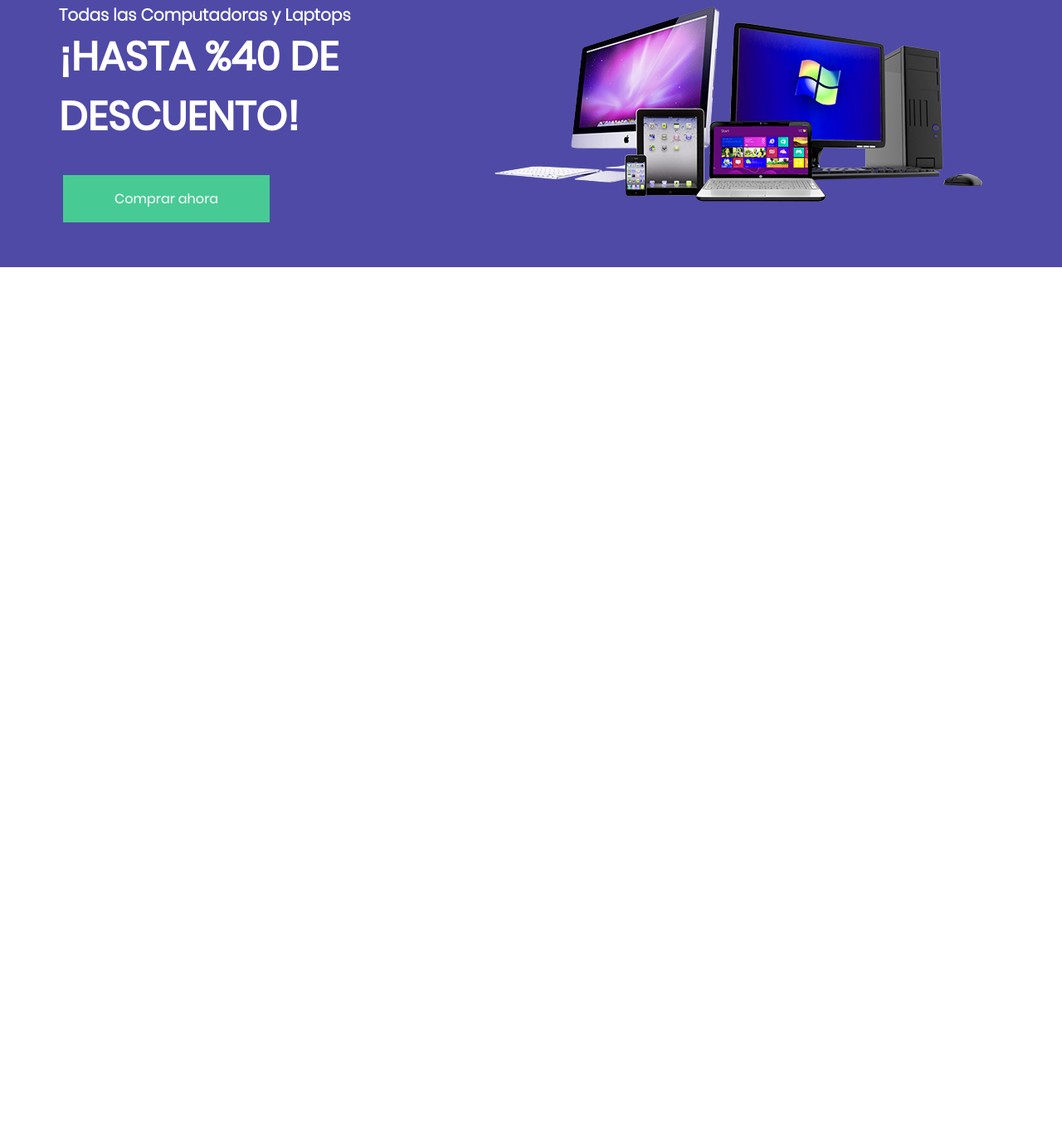
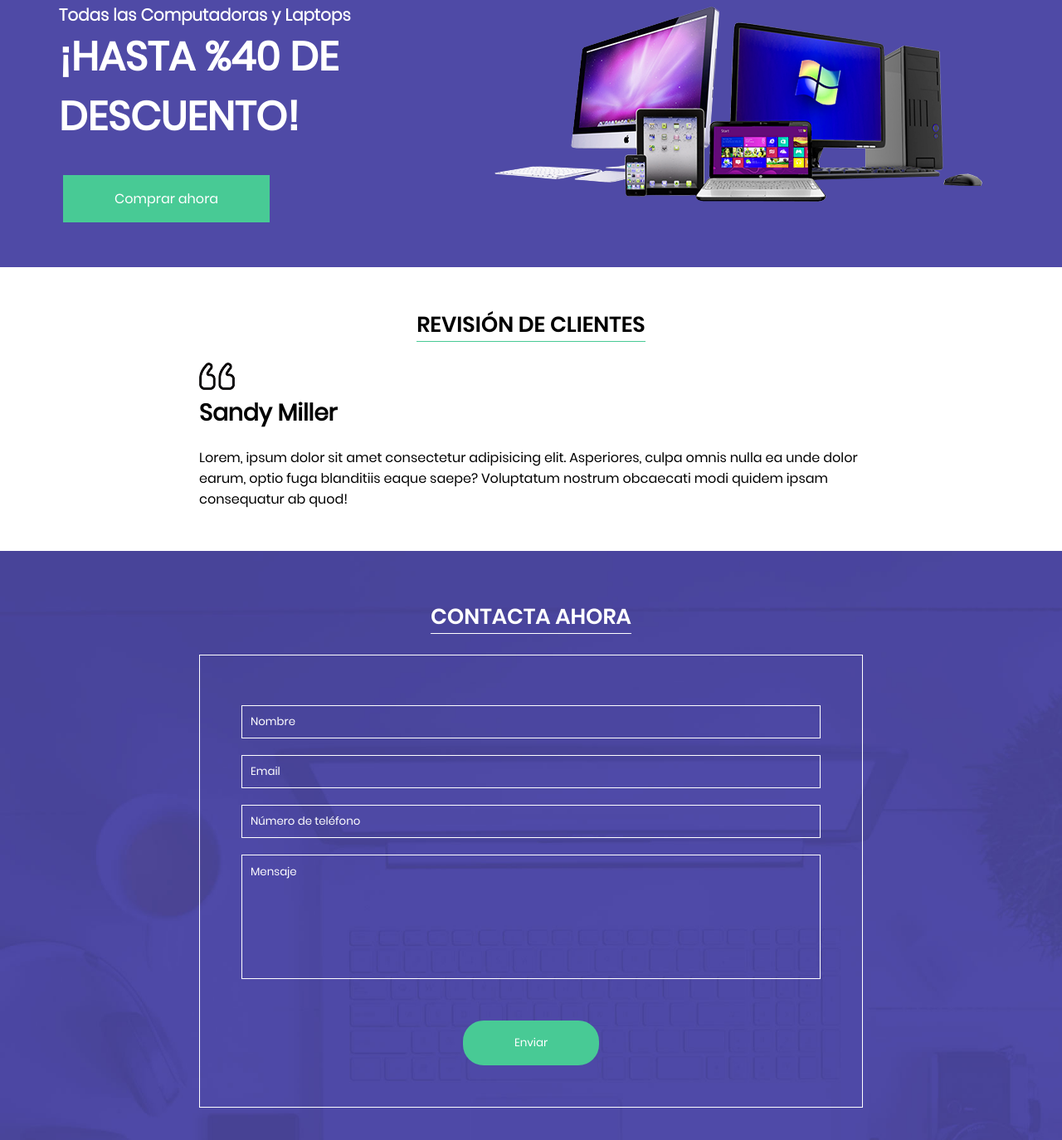
Before and after one commit to AlannGalvan/Pagina-responsiva, a plain HTML site: page index.html in a window 1280 px wide. Shown: the part 2582-3956 px from the top of the page at 83% size. Before the commit the page ends 2904 px from the top, so only its background shows below. Drawn offline with Linux system fonts and the light colour scheme.

Commit message:
seccion form

```diff
--- a/index.html
+++ b/index.html
@@ -79,7 +79,7 @@
 
     <!-- SECTION PRODUCTOS -->
     <section class="products">
-        <h3>NUESTROS PRODUCTOS</h3>
+        <h3 class="section-title">NUESTROS PRODUCTOS</h3>
         <div class="products-container">
             <div class="product-card">
                 <img src="./assets/images/product1.png" />
@@ -136,8 +136,33 @@
         </div>
     </section>
     <!-- END BANNER -->
-    <section></section>
-    <section></section>
+
+    <!-- REVIEWS SECTION -->
+    <section class="reviews">
+        <h3 class="section-title">Revisión de clientes</h3>
+        <div class="review-card">
+            <img src="./assets/images/cos.png" />
+            <h5>Sandy Miller</h5>
+            <p>Lorem, ipsum dolor sit amet consectetur adipisicing elit. Asperiores, culpa omnis nulla ea unde dolor
+                earum, optio fuga blanditiis eaque saepe? Voluptatum nostrum obcaecati modi quidem ipsam consequatur ab
+                quod!</p>
+        </div>
+    </section>
+    <!-- END REVIEWS SECTION -->
+
+    <!-- FORM SECTION -->
+    <section class="contact">
+        <h3 class="section-title-white">Contacta ahora</h3>
+        <form class="contact-form" action="#" method="post">
+             <input type="text" name="name" id="name" class="contact-input" placeholder="Nombre" />
+             <input type="text" name="email" id="email" class="contact-input" placeholder="Email" />
+             <input type="text" name="phone" id="phone" class="contact-input" placeholder="Número de teléfono" />
+             <textarea name="message" id="message" class="contact-textarea" placeholder="Mensaje"></textarea>
+             <input type="submit" value="Enviar" class="contact-btn"/>
+        </form>
+    </section>
+    <!-- END FORM SECTION -->
+
     <footer></footer>
 
 </body>
--- a/style.css
+++ b/style.css
@@ -4,14 +4,14 @@
     --secondary-color: #48ca95;
     --bg-color: #f7f7f7;
     --ligth-color: #fff;
-    --dark-color:#000;
+    --dark-color: #000;
 
     --header-title-font: Poppins-Bold;
     --section-title-font: Poppins-semibold;
     --text-font: Poppins;
     --menu-font: Poppins-Bold;
     --banner-subtitle-font: Poppins-ligth;
-    --banner-title-font:Poppins;
+    --banner-title-font: Poppins;
 }
 
 * {
@@ -41,7 +41,7 @@
     src: url('./assets/fonts/Poppins-SemiBold.ttf');
 }
 
-@font-face{
+@font-face {
     font-family: Poppins-ligth;
     src: url('./assets/fonts/Poppins-Light.ttf');
 }
@@ -227,7 +227,7 @@ nav ul li a:hover {
     padding-top: 50px;
 }
 
-.products h3 {
+.section-title {
     text-transform: uppercase;
     font-size: 26px;
     font-family: var(--section-title-font);
@@ -271,7 +271,7 @@ nav ul li a:hover {
     margin: 0px 5px;
 }
 
-@media(max-width:1100px){
+@media(max-width:1100px) {
     .products-container {
         width: 96%;
     }
@@ -320,14 +320,135 @@ nav ul li a:hover {
     background-color: var(--secondary-color);
 }
 
-.btn-primary-full:hover{
+.btn-primary-full:hover {
     color: var(--secondary-color);
     background-color: var(--primary-color);
 }
 
-@media(max-width:800px){
+@media(max-width:800px) {
     .banner-content {
-       flex-direction: column;
+        flex-direction: column;
     }
 }
+
 /* END BANNER  SECTION*/
+
+/* REVIEWS SECTION */
+
+.reviews {
+    display: flex;
+    justify-content: center;
+    align-items: center;
+    flex-direction: column;
+    padding-top: 50px;
+    padding-bottom: 50px;
+}
+
+.review-card {
+    width: 800px;
+}
+
+.review-card h5 {
+    font-size: 28px;
+    margin-bottom: 20px;
+}
+
+@media(max-width:800px) {
+    .review-card {
+        width: 96%;
+    }
+}
+
+/* END REVIEWS SECTION */
+
+/* FORM SECTION */
+
+.contact{
+    background-image: url(./assets/images/contact_g.jpg);
+    background-size: cover;
+    background-repeat: no-repeat;
+    display: flex;
+    justify-content: center;
+    align-items: center;
+    padding-top: 60px;
+    padding-bottom: 60px;
+    flex-direction: column;
+}
+
+.contact-form{
+    border: 1px solid var(--ligth-color);
+    padding: 50px;
+    width: 800px;
+    display: flex;
+    flex-direction: column;
+    align-items: center;
+    justify-content: center;
+}
+
+.section-title-white {
+    text-transform: uppercase;
+    font-size: 26px;
+    font-family: var(--section-title-font);
+    border-bottom: 1px solid var(--ligth-color);
+    margin-bottom: 25px;
+    color: var(--ligth-color);
+}
+
+.contact-input {
+      width: 100%;
+      height: 40px;
+      margin: 10px 0px;
+      padding: 10px;
+      background-color: transparent;
+      box-shadow: none;
+      outline: none;
+      border: 1px solid var(--ligth-color);
+      color: var(--ligth-color);
+}
+
+.contact-textarea{
+    color: var(--ligth-color);
+    background-color: transparent;
+    margin: 10px 0px;
+    padding: 10px;
+    border: 1px solid var(--ligth-color);
+    resize: none;
+    width: 100%;
+    height: 150px;
+
+}
+
+.contact-input::placeholder {
+    color: var(--ligth-color);
+}
+
+.contact-input::-moz-placeholder {
+    color: var(--ligth-color);
+}
+
+.contact-textarea::placeholder {
+    color: var(--ligth-color);
+}
+
+.contact-textarea::-moz-placeholder {
+    color: var(--ligth-color);
+}
+
+.contact-btn{
+    color: var(--ligth-color);
+    padding: 15px 60px;
+    border: 2px solid var(--secondary-color);
+    background-color: var(--secondary-color);
+    text-decoration: none;
+    max-width: 200px;
+    border-radius: 25px;
+    margin-top: 40px;
+    cursor: pointer;
+}
+
+.contact-btn:hover{
+    color: var(--secondary-color);
+    background-color: transparent;
+}
+
+/* END FORM SECTION */
```
